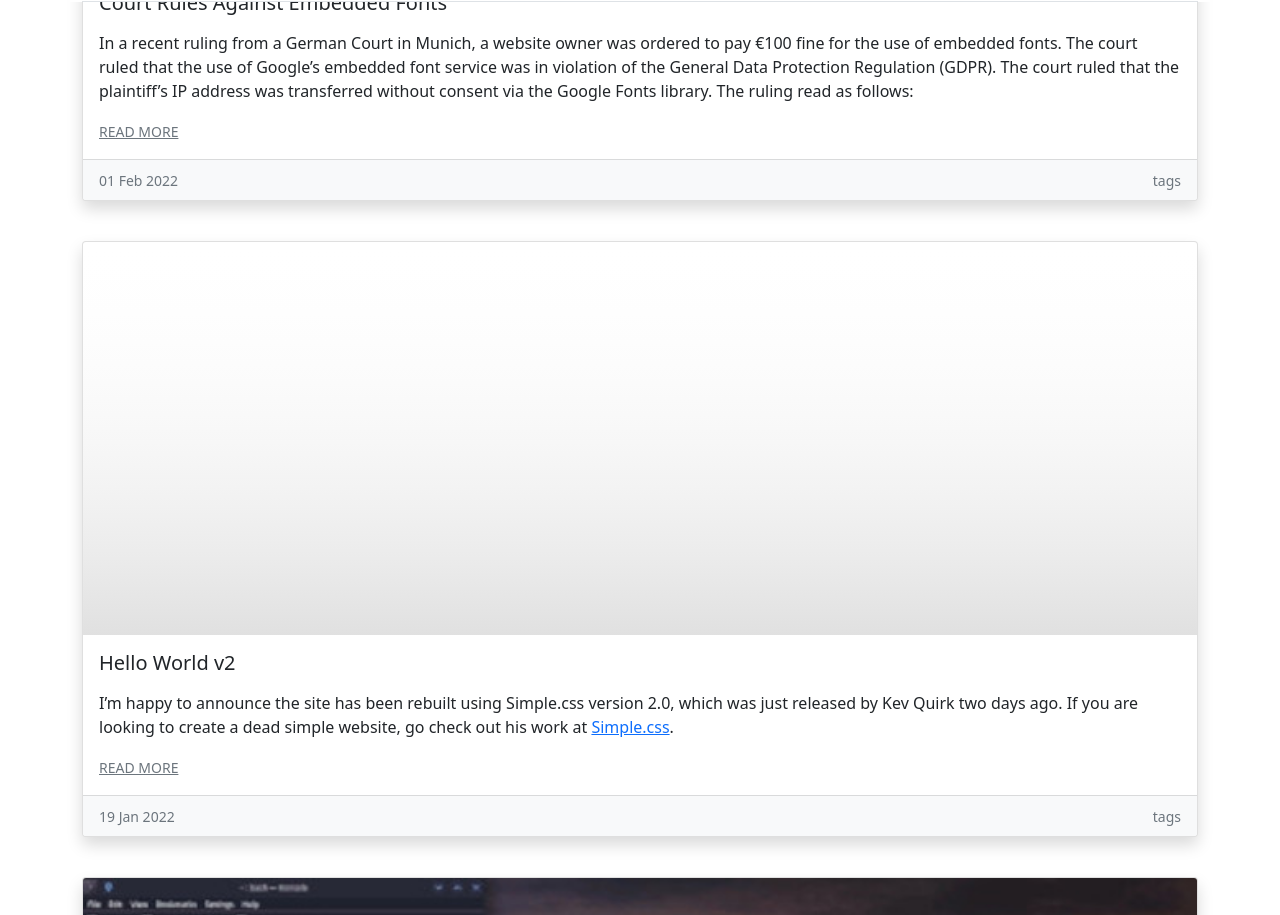
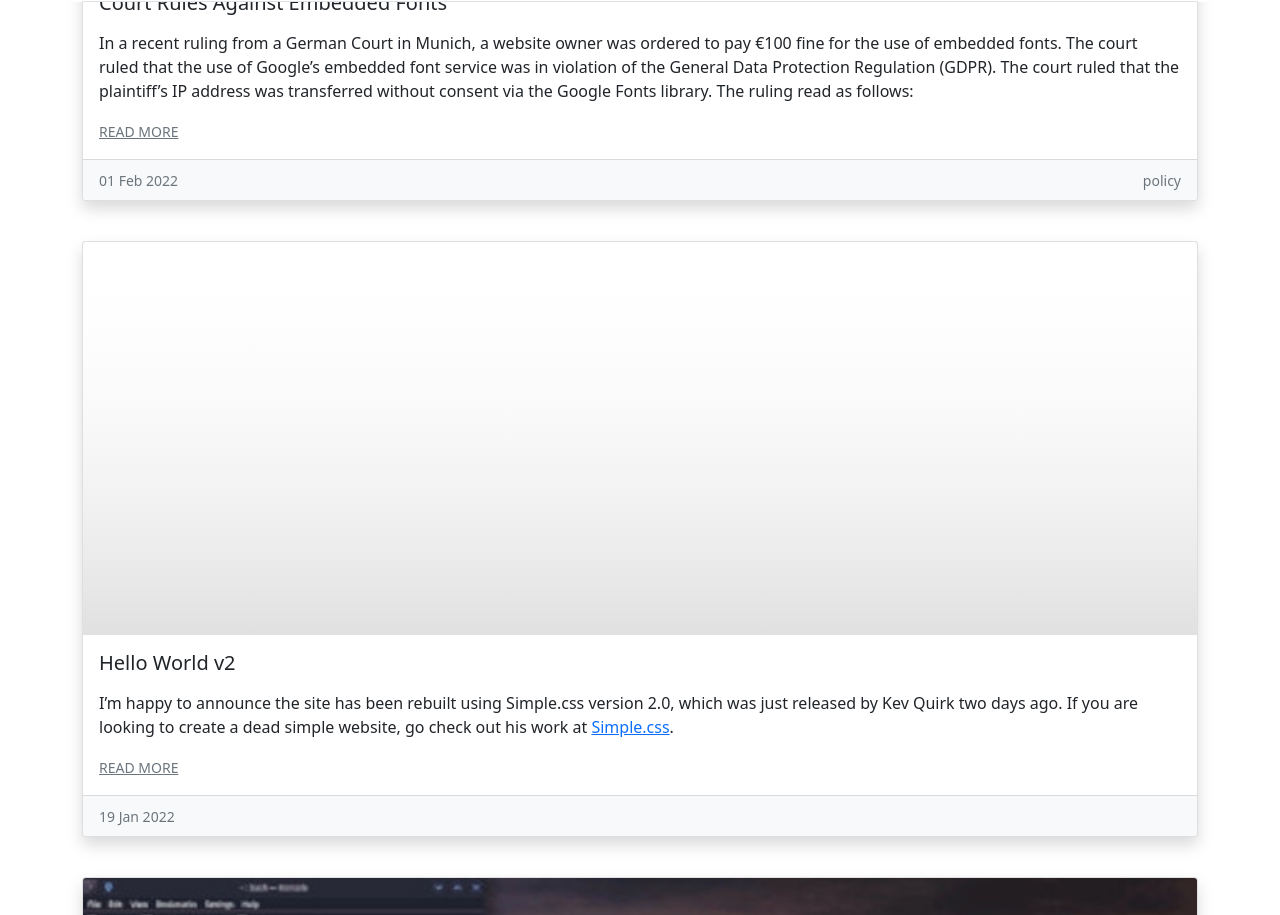
Before and after one commit to acavella/dev.cavella.com, a Jekyll site: the page built from index.md, in a window 1280 px wide and 1400 px high, scrolled down 445 px. Shown: the part 89-1004 px from the top of the window. Built offline with Jekyll 4.4.1, drawn with Linux system fonts in a browser that asks for light colours.

Commit message:
update category
Signed-off-by: Tony Cavella <9434191+acavella@users.noreply.github.com>

```diff
--- a/_posts/2022-02-01-gdpr-stop-embedding-google-fonts.md
+++ b/_posts/2022-02-01-gdpr-stop-embedding-google-fonts.md
@@ -3,6 +3,7 @@ layout: post
 title: "Court Rules Against Embedded Fonts"
 description: "A recent ruling from a German Court in Munich, required a website owner to pay &#128;100 for using embedded fonts."
 date: 2022-02-1
+category: policy
 thumbnail: "/assets/images/font_header.svg"
 ---
 
--- a/index.md
+++ b/index.md
@@ -15,7 +15,7 @@ layout: default
   </div>
   <div class="card-footer bg-light d-flex bd-highlight">
     <div class="me-auto bd-highlight"><small class="text-muted">{{ post.date | date_to_string }}</small></div>
-    <div class="bd-highlight"><small class="text-muted">tags</small></div>
+    <div class="bd-highlight"><small class="text-muted">{{ post.category }}</small></div>
   </div>
 </div>
 <br>
```
